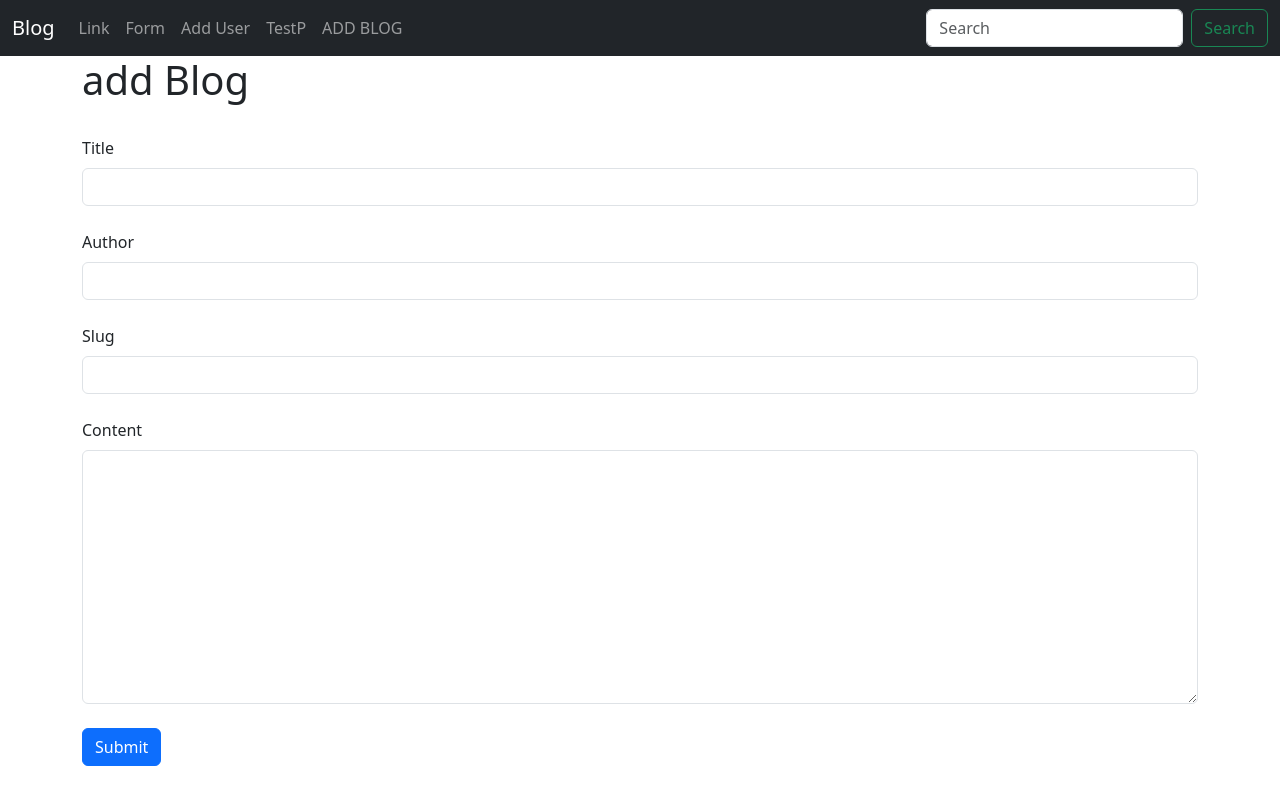
After one commit to tufailKhan-dev/Flask_Blog_Management, a Flask app: page /add-blog-post in a window 1280 px wide. The commit adds this page. Run offline with Flask 3, Linux system fonts and the light colour scheme.

Commit message:
added a blog post model and form

```diff
--- a/main.py
+++ b/main.py
@@ -7,6 +7,7 @@ from werkzeug.security import generate_password_hash, check_password_hash
 from sqlalchemy.ext.hybrid import hybrid_property
 from wtforms import PasswordField, SubmitField, StringField
 from wtforms.validators import DataRequired, EqualTo, Length
+from wtforms.widgets import TextArea
 # create instance
 app = Flask(__name__)
 app.config['SECRET_KEY'] = "my name is Batman"
@@ -21,6 +22,44 @@ app.config['SQLALCHEMY_TRANK_MODIFICATIONS'] = False
 db = SQLAlchemy(app)
 app.app_context().push()
 migrate = Migrate(app,db)
+
+class Posts(db.Model):
+    id = db.Column(db.Integer, primary_key = True)
+    title = db.Column(db.String(255))
+    content = db.Column(db.Text)
+    author = db.Column(db.String(255))
+    Nameslug = db.Column(db.String(255))
+    date_posted = db.Column(db.DateTime, default=datetime.now)
+
+class PostForm(FlaskForm):
+    title = StringField("Title", validators=[DataRequired()])
+    content = StringField("Content", validators=[DataRequired()], widget=TextArea())
+    author = StringField("Author", validators=[DataRequired()])
+    slug = StringField("Slug", validators=[DataRequired()])
+    submit = SubmitField("Submit")
+
+# add blog post
+@app.route('/add-blog-post',methods=['GET','POST'])
+def add_blog_post():
+    form_obj = PostForm()
+    if form_obj.validate_on_submit():
+        post = Posts(title=form_obj.title.data,content=form_obj.content.data,author = form_obj.author.data,Nameslug = form_obj.slug.data)
+
+        #clear the form
+        form_obj.title.data = ''
+        form_obj.author.data = ''
+        form_obj.content.data = ''
+        form_obj.slug.data = ''
+
+        # Add post data to database
+        db.session.add(post)
+        db.session.commit()
+
+        #return a message
+        flash("Blog Post submitted successfully", 'success')
+    return render_template("add_blog_post.html", form_obj=form_obj)
+
+
 #create a model
 class Users(db.Model):
     id= db.Column(db.Integer, primary_key=True)
@@ -208,3 +247,12 @@ def testpwd():
             return render_template("testpassword.html",passed = passed,email = email, password = password, pw_to_check = pw_to_check, test_obj = test_obj)
 
     return render_template("testpassword.html",passed = passed,email = email, password = password, pw_to_check = pw_to_check, test_obj = test_obj)
+
+#json data
+@app.route('/data')
+def get_current_date():
+    info = {
+        'name' : 'tufail',
+        'mname' : 'khan'
+    }
+    return info
--- /dev/null
+++ b/templates/add_blog_post.html
@@ -0,0 +1,42 @@
+{% extends 'base.html' %}
+{% block content %}
+{% with success = get_flashed_messages(category_filter=["success"]) %}
+{% if success %}
+    {% for msg in success %}
+    <div class="alert alert-success alert-dismissible fade show" role="alert">
+        {{msg}}
+        <button type="button" class="btn-close" data-bs-dismiss="alert" aria-label="Close"></button>
+      </div>
+
+    {% endfor%}
+{% endif %}
+{% endwith %}
+
+<h1>add Blog</h1>
+    <br/>
+    <form method="post" action="/add-blog-post">
+        {{ form_obj.hidden_tag() }}
+        {{ form_obj.title.label(class="form-label")}}
+        {{ form_obj.title(class="form-control")}}
+        <br/>
+        {{ form_obj.author.label(class="form-label")}}
+        {{ form_obj.author(class="form-control")}}
+        <br/>
+
+        {{ form_obj.slug.label(class="form-label")}}
+        {{ form_obj.slug(class="form-control")}}
+
+
+        <br/>
+        {{ form_obj.content.label(class="form-label")}}
+        {{ form_obj.content(class="form-control", rows="10")}}
+
+
+        <br/>
+        {{ form_obj.submit(class="btn btn-primary mb-3")}}
+
+
+    </form>
+
+
+{% endblock %}
--- a/templates/navbar.html
+++ b/templates/navbar.html
@@ -18,6 +18,9 @@
           <li class="nav-item">
             <a class="nav-link" href="{{url_for('testpwd')}}">TestP</a>
          </li>
+         <li class="nav-item">
+          <a class="nav-link" href="{{url_for('add_blog_post')}}">ADD BLOG</a>
+       </li>
         </ul>
         <form class="d-flex" role="search">
           <input class="form-control me-2" type="search" placeholder="Search" aria-label="Search">
```
